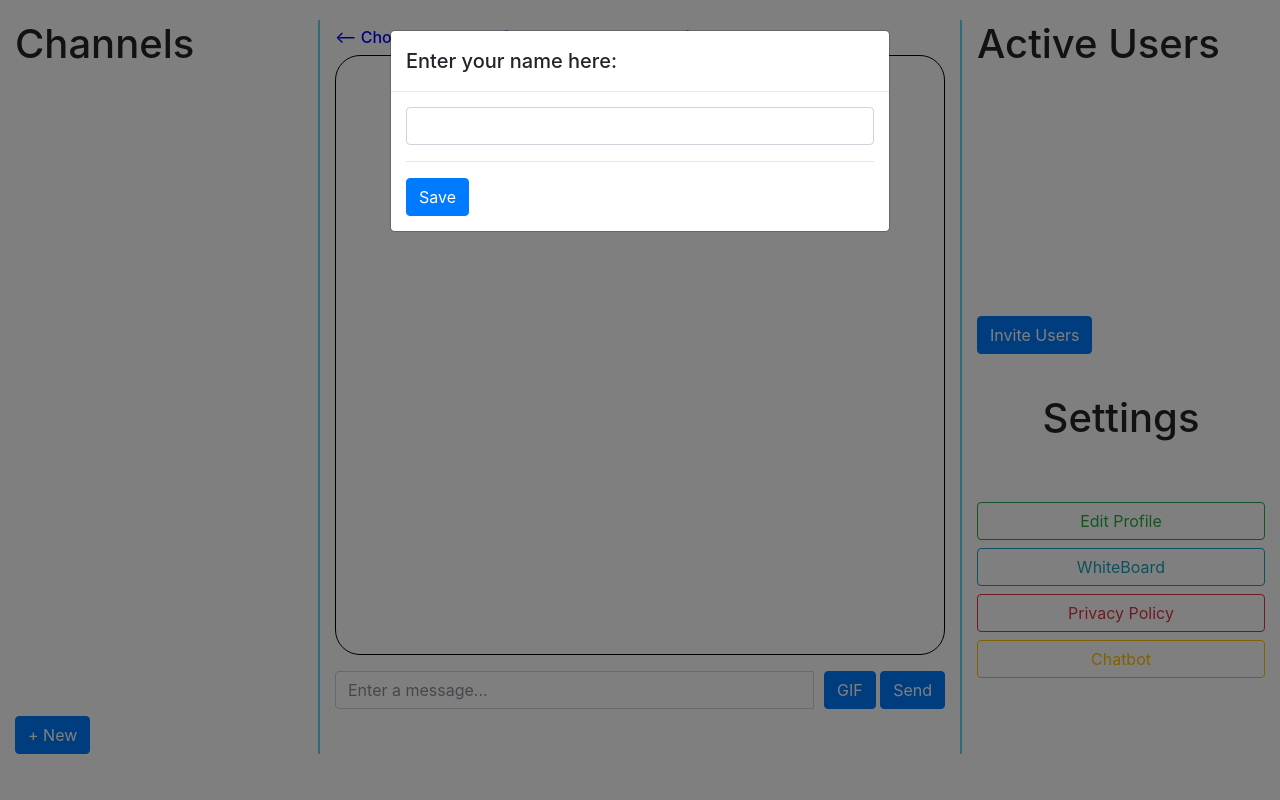
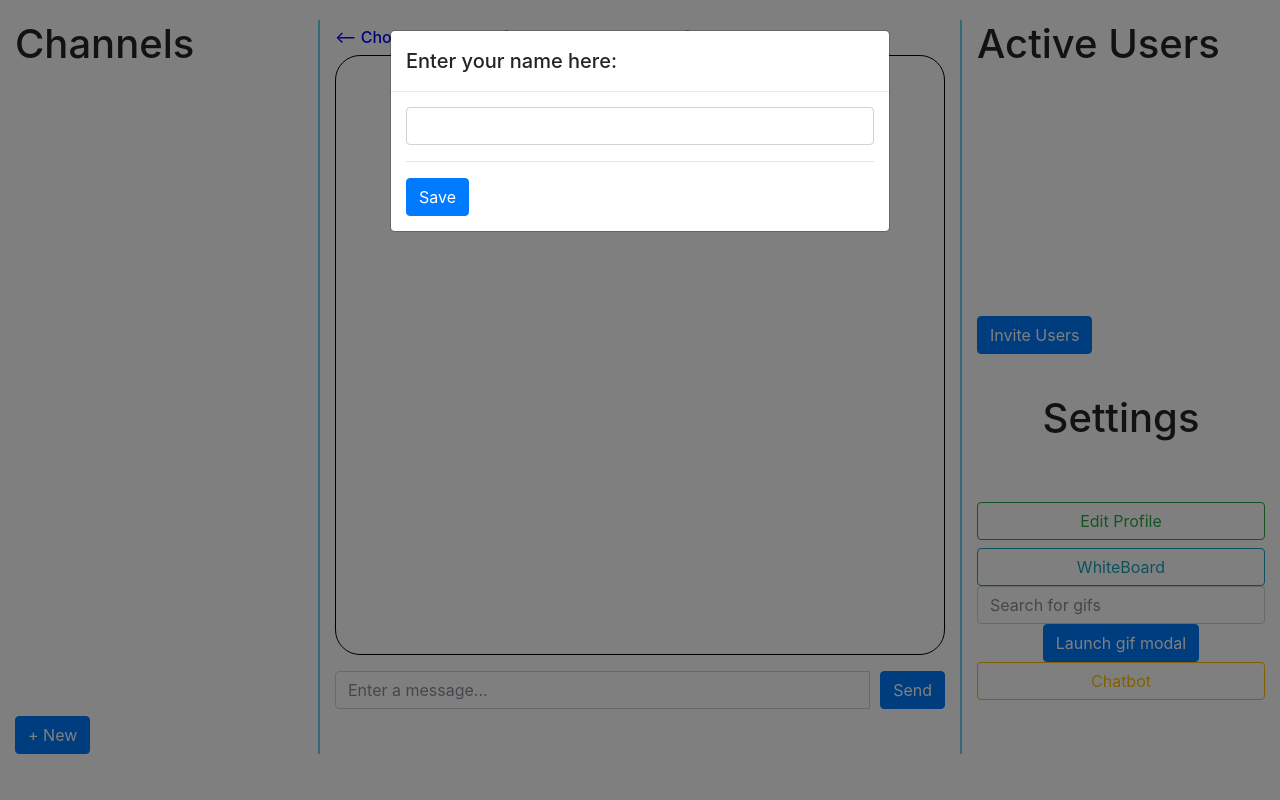
Before and after one commit to faridelaouadi/SlackClone, a Flask app: page / in a window 1280 px wide. Run offline with Flask 2, Linux system fonts and the light colour scheme; some libraries are stand-ins or nearby versions.

Commit message:
intergrating gif stuff into main chat app

```diff
--- /dev/null
+++ b/static/gif.js
@@ -0,0 +1,40 @@
+function searchGifs(){
+
+
+// Create a request variable and assign a new XMLHttpRequest object to it.
+var request = new XMLHttpRequest()
+
+// Open a new connection, using the GET request on the URL endpoint
+var query = document.getElementById("text").value
+
+request.open('GET', 'https://api.giphy.com/v1/gifs/search?api_key=ZsDhKYMNVtzRxcbGwrOBKhNElDE4ZRDv&q='+query+'&limit=25&offset=0&rating=G&lang=en', true)
+
+request.onload = function() {
+  // Begin accessing JSON data here
+  var data = JSON.parse(this.response);
+  if (request.status >= 200 && request.status < 400) {
+    //console.log(data["data"][0]["images"]["hd"]["mp4"])
+    data["data"].forEach(value => {
+      //console.log(value)
+      var img = document.createElement('img');
+      img.src =  value["images"]["fixed_height_downsampled"]["url"];
+      img.style.margin = "5px";
+      img.addEventListener("click", () => {
+        console.log("you clicked the image with link ---> " + img.src);
+      });
+      document.getElementById("gifModalBody").appendChild(img);
+    })
+    //show modal
+    $("#gifModal").modal();
+}
+};
+
+// Send request
+request.send()
+};
+
+function closeGifModal(){
+  document.getElementById("gifModalBody").innerHTML = "";
+  //this is the same as doing .innerHTML = '' however it is faster apparently
+  $('#gifModal').modal('toggle');
+}
--- a/static/index.js
+++ b/static/index.js
@@ -89,6 +89,7 @@ const setup = socket => {
   let channel_status_inp = document.querySelector("#channel_status");
   let msg_inp = document.querySelector("#msg-text");
   let msg_form = document.querySelector("#msg-form");
+  let search_gif = document.querySelector("#search-gifs");
 
 
 
@@ -112,6 +113,7 @@ const setup = socket => {
   });
 
   msg_form.addEventListener("submit", e => {
+    console.log("the form was submitted")
     // no reloading
     e.preventDefault();
 
@@ -399,17 +401,3 @@ const get_date_string = time => {
     hour12: true
   })} | ${m_string}`;
 };
-
-//function to read the GIFs from user's computer
-function readURL(input) {
-          if (input.files && input.files[0]) {
-              var reader = new FileReader();
-
-              reader.onload = function (e) {
-                  $('#blah')
-                      .attr('src', e.target.result);
-              };
-
-              reader.readAsDataURL(input.files[0]);
-          }
-      }
--- a/templates/index.html
+++ b/templates/index.html
@@ -64,7 +64,6 @@
                     <div class="input-group">
                         <input type="text" id="msg-text" class="form-control input-style" autocomplete="off" placeholder="Enter a message..." autofocus style="margin-right:10px;">
                         <div class="input-group-append">
-                            <button id="gif-send" type="submit" class="btn btn-primary">GIF</button>
                             <button id="msg-send" type="submit" class="btn btn-primary">Send</button>
                         </div>
                     </div>
@@ -81,7 +80,8 @@
                 <div style="margin-top:60px;text-align: center">
                   <button type="button" class="btn btn-outline-success btn-block">Edit Profile</button>
                   <button type="button" class="btn btn-outline-info btn-block">WhiteBoard</button>
-                  <button type="button" class="btn btn-outline-danger btn-block">Privacy Policy</button>
+                  <input id="text" autocomplete="off" type="text" class="form-control" placeholder="Search for gifs" aria-label="Username" aria-describedby="basic-addon1">
+                  <button type="button" class="btn btn-primary" onclick="searchGifs()">Launch gif modal</button>
                   <button type="button" class="btn btn-outline-warning btn-block">Chatbot</button>
                 </div>
             </div>
@@ -168,8 +168,27 @@
         </div>
     </div>
 
+    <div class="modal fade" id="gifModal" tabindex="-1" role="dialog">
+      <div class="modal-dialog" role="document">
+        <div class="modal-content">
+          <div class="modal-header">
+            <h5 class="modal-title" id="gifModalTitle">this title would be dynamic</h5>
+            <button type="button" class="close" onclick="closeGifModal()" aria-label="Close">
+              <span aria-hidden="true">&times;</span>
+            </button>
+          </div>
+          <div id="gifModalBody" class="modal-body" style="overflow-x: scroll; height:400px; width:480px;">
+          </div>
+          <div class="modal-footer">
+            <button type="button" class="btn btn-primary">Send GIF</button>
+          </div>
+        </div>
+      </div>
+    </div>
 
 
+
+    <script src="{{ url_for('static', filename='gif.js') }}"></script>
 
 
 </body>
```
Also changed, not shown: gif.html (renamed from test.html, +10 -9 lines), gif.js (added, +40 -0 lines), test.js (deleted, +0 -21 lines), 1 other file.
